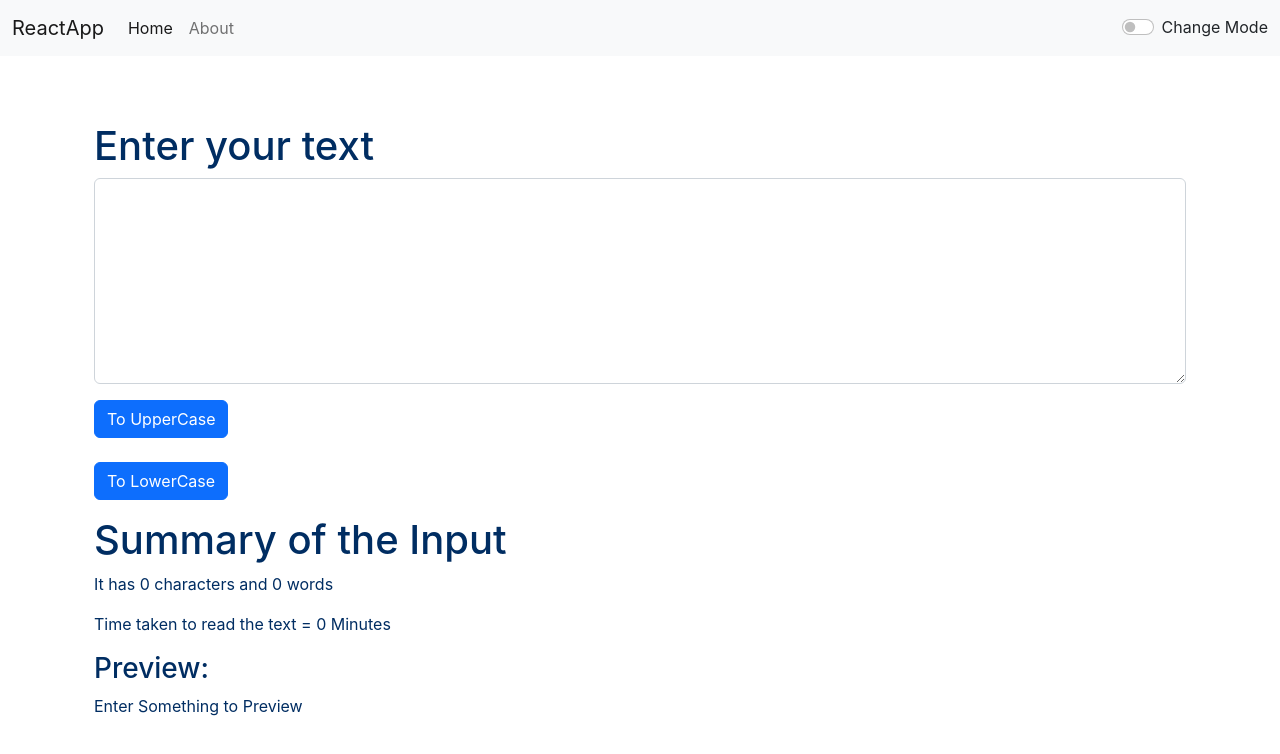
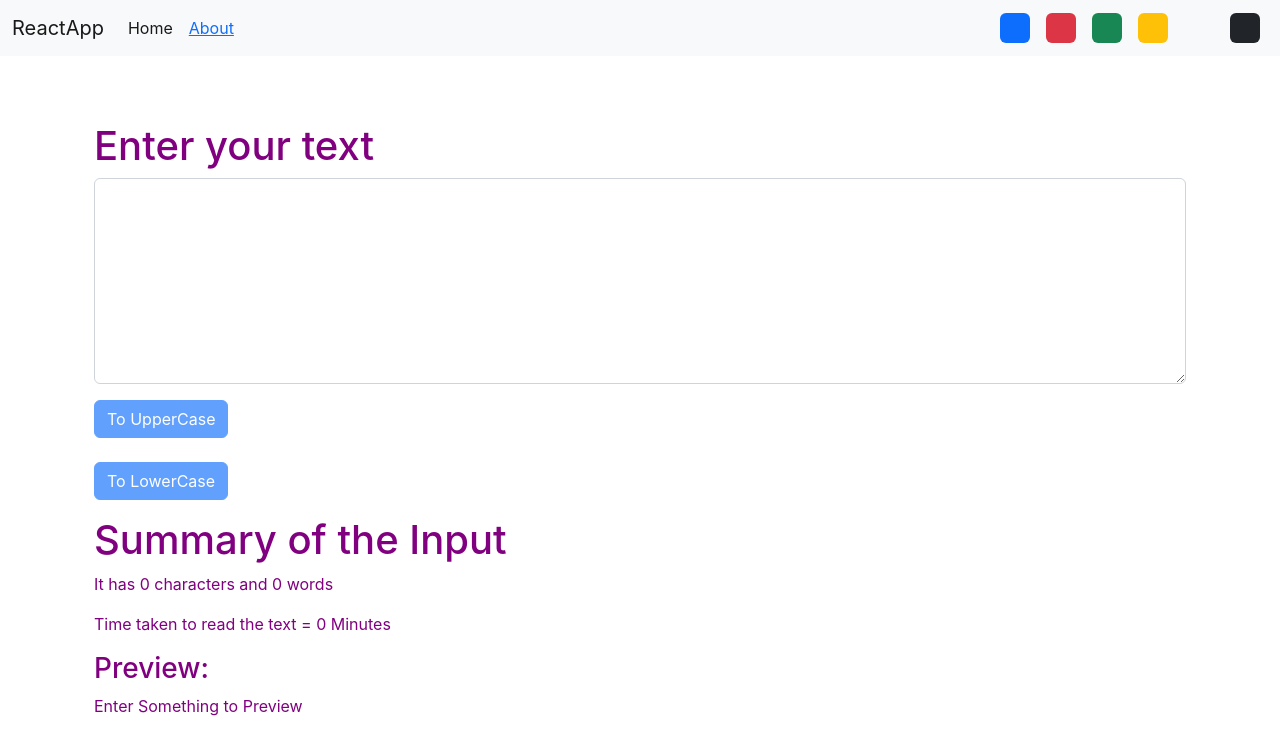
Before and after one commit to Yuvadi29/React, a React (Create React App) app: page / in a window 1280 px wide. Shown: the top 754 px of the page. Built offline with nearby package versions, Linux system fonts and the light colour scheme.

Commit message:
Added Color Mode to Navbar

```diff
--- a/package.json
+++ b/package.json
@@ -1,4 +1,5 @@
 {
+  "homepage": "https://Yuvadi29.github.com.io/React",
   "name": "firstapp",
   "version": "0.1.0",
   "private": true,
@@ -6,6 +7,7 @@
     "@testing-library/jest-dom": "^5.16.4",
     "@testing-library/react": "^13.3.0",
     "@testing-library/user-event": "^13.5.0",
+    "gh-pages": "^4.0.0",
     "react": "^18.2.0",
     "react-dom": "^18.2.0",
     "react-router-dom": "^5.2.0",
@@ -13,6 +15,8 @@
     "web-vitals": "^2.1.4"
   },
   "scripts": {
+    "predeploy": "npm run build",
+    "deploy": "gh-pages -d build",
     "start": "react-scripts start",
     "build": "react-scripts build",
     "test": "react-scripts test",
--- a/src/App.js
+++ b/src/App.js
@@ -27,20 +27,33 @@ function App() {
       setAlert(null);
     }, 1500);
   }
+
+
+  const removeBodyClasses = ()=> {
+    document.body.classList.remove('bg-light')
+    document.body.classList.remove('bg-dark')
+    document.body.classList.remove('bg-warning')
+    document.body.classList.remove('bg-danger')
+    document.body.classList.remove('bg-succes')
+  }
   //This function will toggle the Navbar color to light and dark
-  const toggleMode = () => {
-    if (mode === 'light') {
-      setMode('dark');
-      document.body.style.backgroundColor = '#002D62';
-      showAlert("Dark Mode Enabled", "success");
-      document.title = 'React - Dark mode';
-    }
-    else {
-      setMode('light');
-      document.body.style.backgroundColor = 'white';
-      showAlert("Light Mode Enabled", "success");
-      document.title = 'React - Light mode';
-    }
+  const toggleMode = (cls) => {
+    removeBodyClasses()
+    console.log(cls)
+    document.body.classList.add('bg-'+cls)
+    // if (mode === 'light') {
+      //     setMode('dark');
+      //     document.body.style.backgroundColor = '#002D62';
+      //     showAlert("Dark Mode Enabled", "success");
+      //     document.title = 'React - Dark mode';
+      //   }
+      //   else {
+      //     setMode('light');
+      //     document.body.style.backgroundColor = 'white';
+      //     showAlert("Light Mode Enabled", "success");
+      //     document.title = 'React - Light mode';
+      //   }
+      // }
   }
   return (
     <>
--- a/src/components/About.js
+++ b/src/components/About.js
@@ -8,13 +8,13 @@ export default function About(props) {
     // })
 
     let myStyle = {
-        color: props.mode === 'dark'?'white':'#002D62',
-        backgroundColor: props.mode === 'dark'?'#002D62':'white'
+        color: props.mode === 'dark'?'white':'purple',
+        backgroundColor: props.mode === 'dark'?'purple':'white'
     }
 
     return (
         <div className="container">
-            <h1 className="my-3" style={{color: props.mode === 'dark'?'white':'#002D62'}}>About Us</h1>
+            <h1 className="my-3" style={{color: props.mode === 'dark'?'white':'purple'}}>About Us</h1>
             <div className="accordion" id="accordionExample">
                 <div className="accordion-item">
                     <h2 className="accordion-header" id="headingOne">
--- a/src/components/Navbar.js
+++ b/src/components/Navbar.js
@@ -1,33 +1,39 @@
 import React from 'react'
 import PropTypes from 'prop-types'
-import { Link } from 'react-router-dom'
+// import { Link } from 'react-router-dom'
 
 {/* Props acts as properties jisse we can add the titles of websites etc.*/ }
 export default function Navbar(props) {
     return (
         <nav className={`navbar navbar-expand-lg navbar-${props.mode} bg-${props.mode}`}>
             <div className="container-fluid">
-                <Link className="navbar-brand" to="/">{props.title}</Link>
+                <a className="navbar-brand" href="/">{props.title}</a>
                 <button className="navbar-toggler" type="button" data-bs-toggle="collapse" data-bs-target="#navbarSupportedContent" aria-controls="navbarSupportedContent" aria-expanded="false" aria-label="Toggle navigation">
                     <span className="navbar-toggler-icon"></span>
                 </button>
                 <div className="collapse navbar-collapse" id="navbarSupportedContent">
                     <ul className="navbar-nav me-auto mb-2 mb-lg-0">
                         <li className="nav-item">
-                            <Link className="nav-link active" aria-current="page" to="/">Home</Link>
+                            <a className="nav-link active" aria-current="page" href="/">Home</a >
                         </li>
-                        <li className="nav-item">
-                            <Link className="nav-link" to="/about">{props.aboutText}</Link>
+                        <li className="nav-item active mx-2 my-2" >
+                            <a  className="nav-a " aria-current="page" href="/about">{props.aboutText}</a>
                         </li>
                     </ul>
-                    {/* <form className="d-flex">
-                        <input className="form-control me-2" type="search" placeholder="Search" aria-label="Search" />
-                        <button className="btn btn-outline-danger" type="submit">Search</button>
-                    </form> */}
-                    <div className={`form-check form-switch text-${props.mode === 'light' ? 'yellow' : 'light'}`}> {/*Using Ternary operator with condition to tell if the mode of navbar is light turn it to dark and vice versa */}
-                        <input className="form-check-input" onClick={props.toggleMode} type="checkbox" id="flexSwitchCheckDefault" />
-                        <label htmlFor="flexSwitchCheckDefault" className="form-check-label">Change Mode</label>
+                    <div className="d-flex">
+                        <div className="bg-primary rounded mx-2" onClick={()=> {props.toggleMode('primary')}} style={{height: '30px', width: '30px', cursor: 'pointer'}}></div>
+                        <div className="bg-danger rounded mx-2" onClick={()=> {props.toggleMode('danger')}} style={{height: '30px', width: '30px', cursor: 'pointer'}}></div>
+                        <div className="bg-success rounded mx-2" onClick={()=> {props.toggleMode('success')}} style={{height: '30px', width: '30px', cursor: 'pointer'}}></div>
+                        <div className="bg-warning rounded mx-2" onClick={()=> {props.toggleMode('warning')}} style={{height: '30px', width: '30px', cursor: 'pointer'}}></div>
+                        <div className="bg-light rounded mx-2" onClick={()=> {props.toggleMode('light')}} style={{height: '30px', width: '30px', cursor: 'pointer'}}></div>
+                        <div className="bg-dark rounded mx-2" onClick={()=> {props.toggleMode('dark')}} style={{height: '30px', width: '30px', cursor: 'pointer'}}></div>
                     </div>
+
+                    {/* <div className={`form-check form-switch text-${props.mode === 'light' ? 'dark' : 'light'}`}>     */}
+                    {/* Using Ternary operator with condition to tell if the mode of navbar is light turn it to dark and vice versa */}
+                        {/* <input className="form-check-input" onClick={()=> {props.toggleMode('null')}} type="checkbox" id="flexSwitchCheckDefault" /> */}
+                        {/* <label htmlFor="flexSwitchCheckDefault" className="form-check-label">Change Mode</label> */}
+                    {/* </div> */}
                 </div>
             </div>
         </nav>
--- a/src/components/Textform.js
+++ b/src/components/Textform.js
@@ -34,20 +34,20 @@ export default function Textform(props) {
 
     return (
         <>
-        <div className='container' style={{color: props.mode === 'dark'?'white':'#002D62'}}>
+        <div className='container' style={{color: props.mode === 'dark'?'white':'purple'}}>
             <h1>{props.heading}</h1>
             <div className="mb-3">
                 {/*Whenever the text is changed, it will be updated in the value part in text area*/}
                 <textarea className="form-control" value={text} onChange={handleOnChange} style={{
-                    backgroundColor: props.mode === 'dark' ? '#13466e' : 'white', color: props.mode === 'dark'?'white':'#002D62'
+                     color: props.mode === 'dark'?'white':'purple'
                 }} id="myText" rows="8"></textarea>
             </div>
-            <button className="btn btn-primary" onClick={ToUpperCase}>To UpperCase</button>
+            <button disabled={text.length===0}className="btn btn-primary" onClick={ToUpperCase}>To UpperCase</button>
             <br />
             <br />
-            <button className="btn btn-primary" onClick={ToLowerCase}>To LowerCase</button>
+            <button disabled={text.length===0}className="btn btn-primary" onClick={ToLowerCase}>To LowerCase</button>
         </div>
-        <div className="container my-3" style={{color: props.mode === 'dark'?'white':'#002D62'}}>
+        <div className="container my-3" style={{color: props.mode === 'dark'?'white':'purple'}}>
             <h1>Summary of the Input</h1>
             <p>It has {text.length} characters and {text.split(" ").filter((element)=>{ return element.length!==0}).length} words</p> {/*split is a function which will split the text into words and will return the number of words and text.length will show us the length i.e no of characters in the text*/}
             <p>Time taken to read the text = {0.008 * text.split(" ").filter((element)=>{ return element.length!==0}).length} Minutes</p>
```
Also changed, not shown: 1 other file (tests, documents, lock files or other folders).
